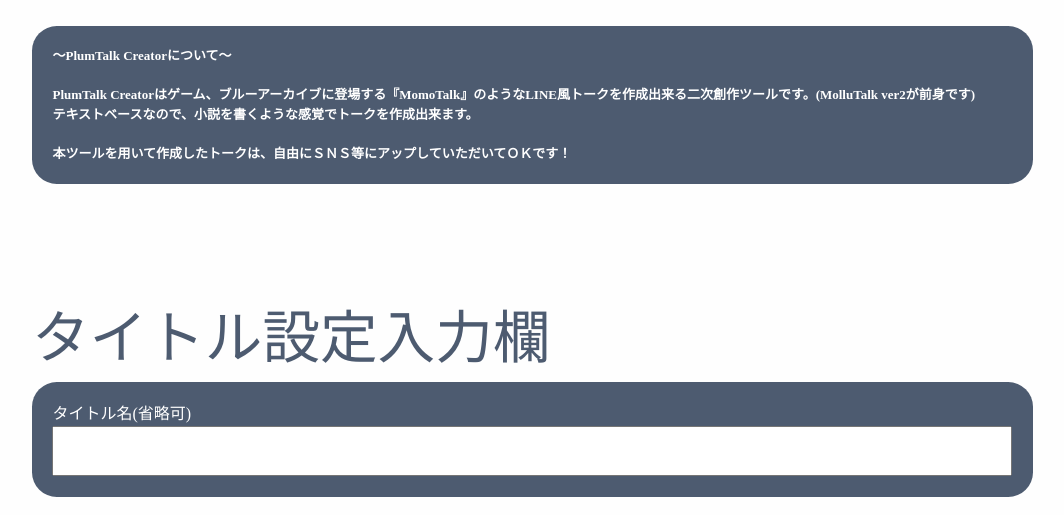
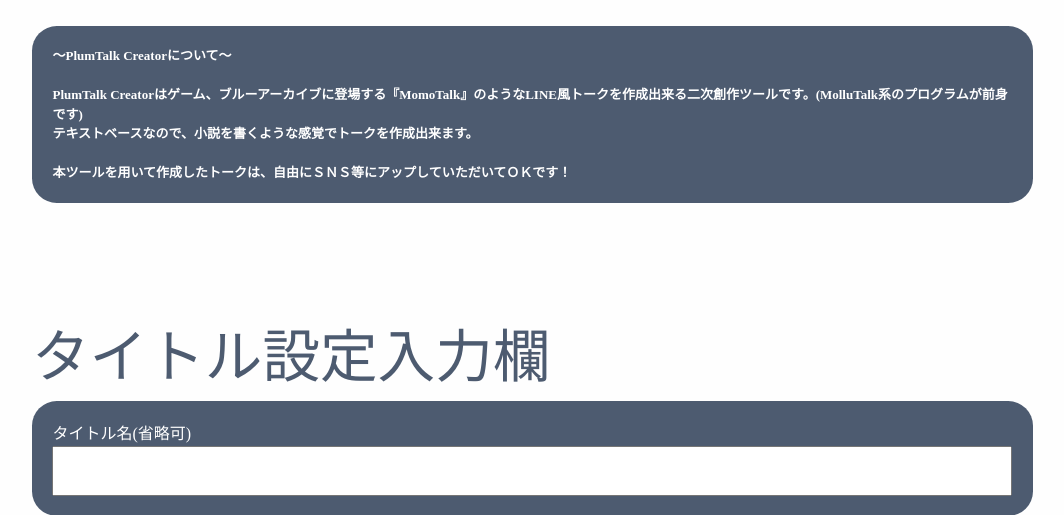
Before and after one commit to Mitsutsuki1/plumTalk, a Flask app: page / in a window 1280 px wide. Shown: the part 128-643 px from the top of the page, without its empty margins (128-1192 px from the left). Run offline with Flask 3, Linux system fonts and the light colour scheme.

Commit message:
Add files via upload

```diff
--- a/templates/index.html
+++ b/templates/index.html
@@ -24,7 +24,7 @@
 							<p><font size="2"><b>
 								～PlumTalk Creatorについて～<br>
 								<br>
-								PlumTalk Creatorはゲーム、ブルーアーカイブに登場する『MomoTalk』のようなLINE風トークを作成出来る二次創作ツールです。(MolluTalk ver2が前身です)<br>
+								PlumTalk Creatorはゲーム、ブルーアーカイブに登場する『MomoTalk』のようなLINE風トークを作成出来る二次創作ツールです。(MolluTalk系のプログラムが前身です)<br>
 								テキストベースなので、小説を書くような感覚でトークを作成出来ます。<br>
 								<br>
 								本ツールを用いて作成したトークは、自由にＳＮＳ等にアップしていただいてＯＫです！
```
